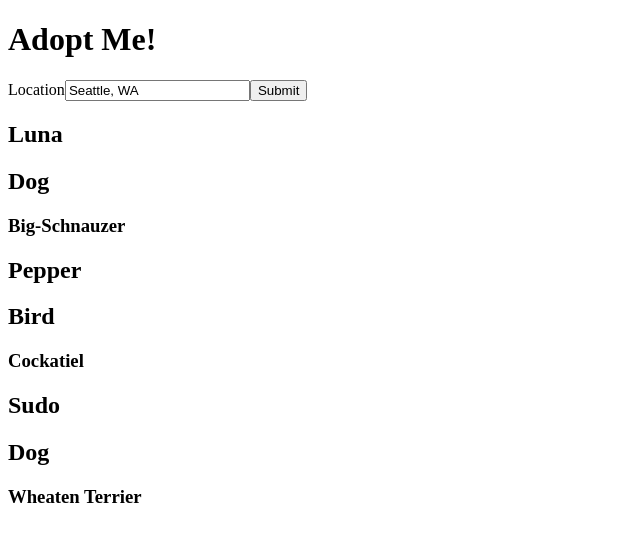
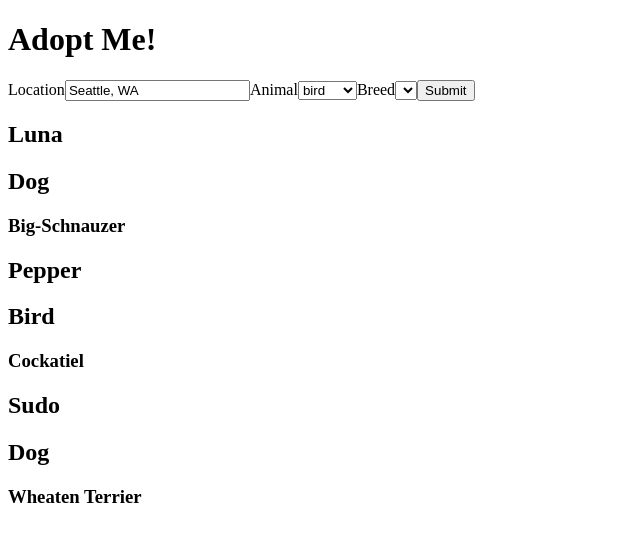
Before and after one commit to sevdas/Adopt-Me, a React (Vite) app: page / in a window 1280 px wide. Shown: the top 542 px of the page, without its empty margins (0-640 px from the left). Built offline with nearby package versions, Linux system fonts and the light colour scheme.

Commit message:
add options menu to the search parameters

```diff
--- a/src/SearchParams.js
+++ b/src/SearchParams.js
@@ -1,7 +1,12 @@
 import { useState } from "react";
+
+const ANIMALS = Object.freeze(["bird", "cat", "dog", "rabbit", "reptile"]); // ensure it never gets modified, so we do not have any duplicates.
 
 const SearchParams = () => {
   const [location, setLocation] = useState("Seattle, WA");
+  const [animal, setAnimal] = useState("");
+  const [breed, setBreed] = useState("");
+  const breeds = []; // grab it from an API.
 
   return (
     <div className="search-params">
@@ -16,6 +21,38 @@
             placeholder="Location"
           />
         </label>
+        <label htmlFor="animal">
+          Animal
+          <select
+            name="animal"
+            id="animal"
+            value={animal}
+            onBlur={(e) => setAnimal(e.target.value)}
+          >
+            {ANIMALS.map((animal) => (
+              <option value={animal} key={animal}>
+                {animal}
+              </option>
+            ))}
+          </select>
+        </label>
+
+        <label htmlFor="breed">
+          Breed
+          <select
+            name="breed"
+            id="breed"
+            value={breed}
+            onBlur={(e) => setAnimal(e.target.value)}
+          >
+            {breeds.map((breed) => (
+              <option value={breed} key={breed}>
+                {breed}
+              </option>
+            ))}
+          </select>
+        </label>
+
         <button>Submit</button>
       </form>
     </div>
```
